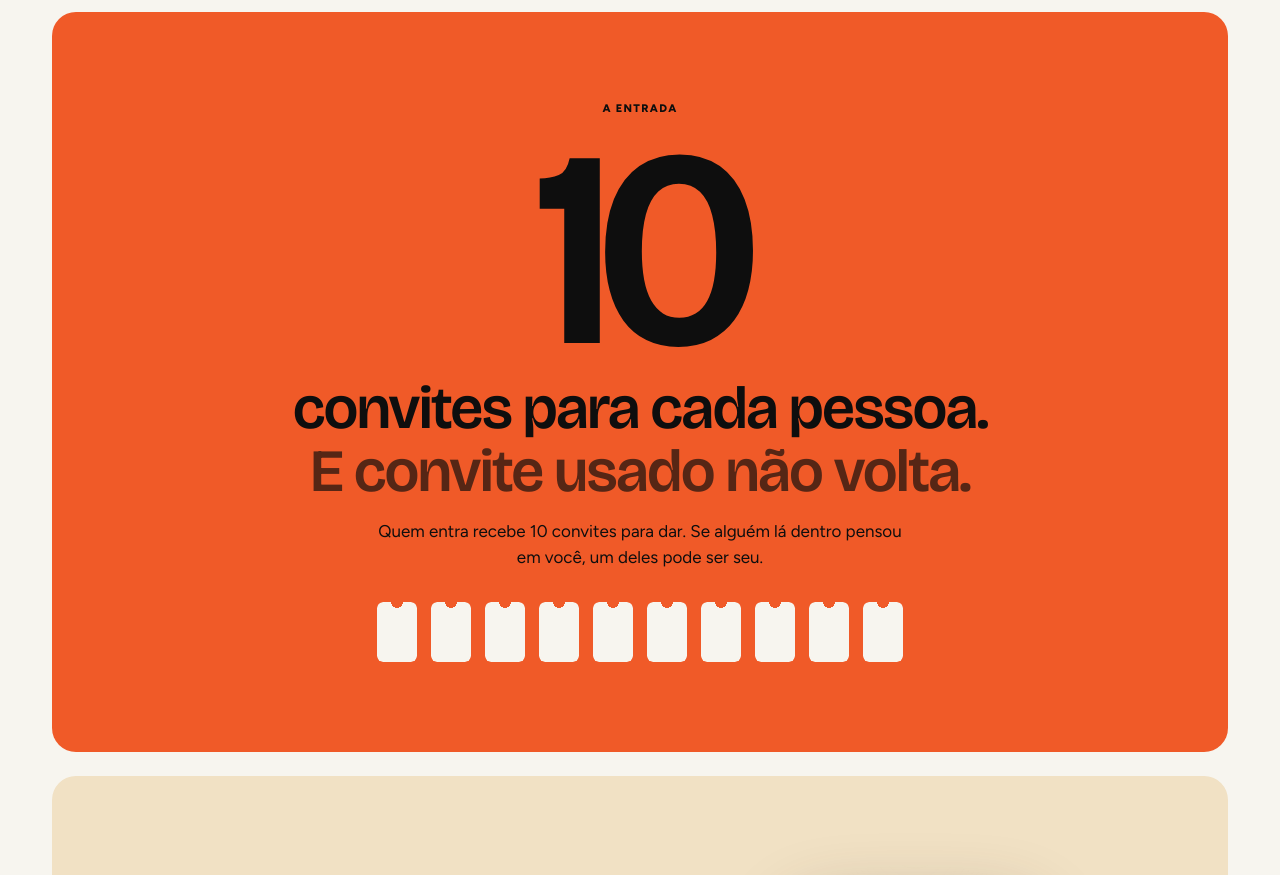
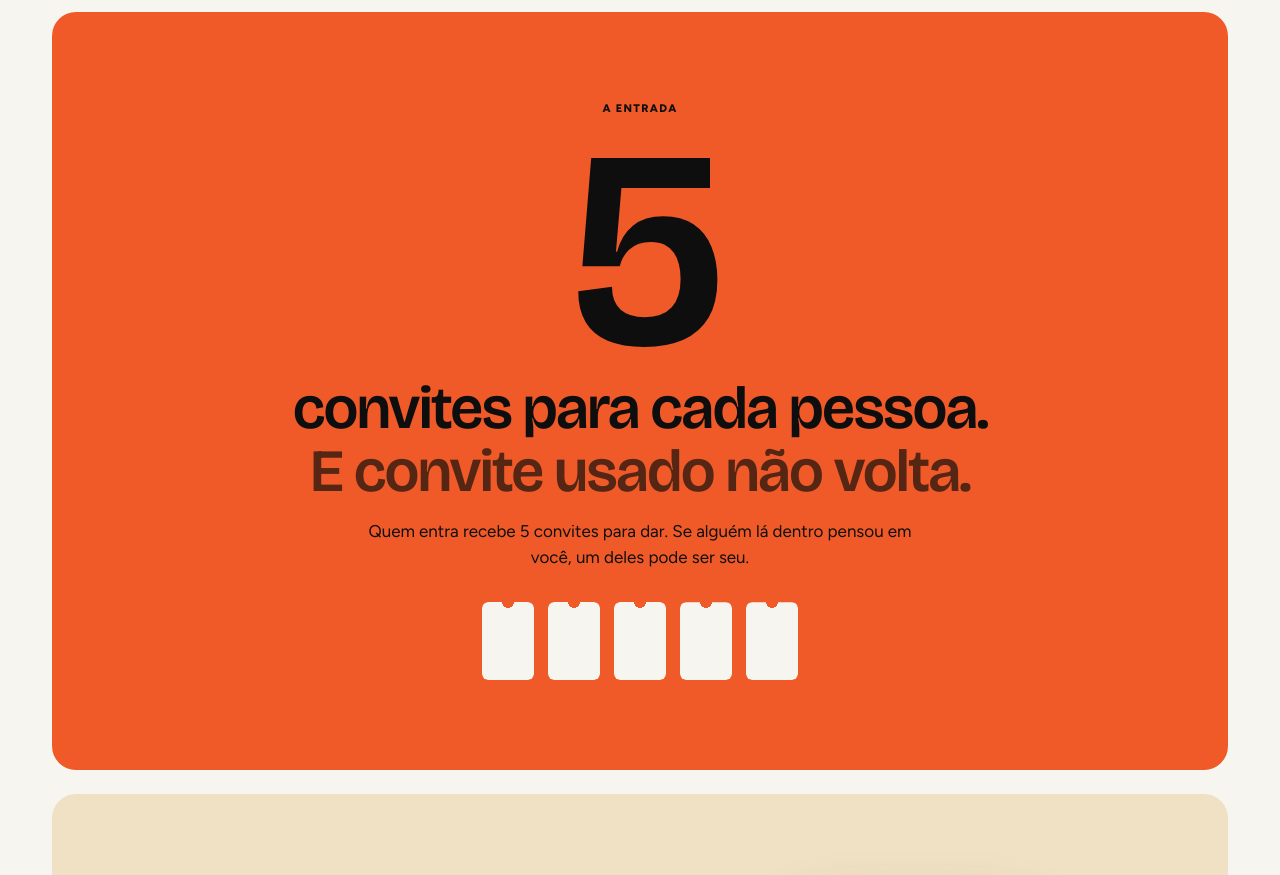
Before and after one commit to GuiMalassise/psshroom-site, a plain HTML site: page index.html in a window 1280 px wide. Shown: the part 5740-6615 px from the top of the page. Drawn offline with Linux system fonts and the light colour scheme.

Commit message:
Site: 5 convites por pessoa e bilhetes que rasgam (psshroom 14486f1)
Co-Authored-By: Claude Opus 5.5 <noreply@anthropic.com>

```diff
--- a/estilo.css
+++ b/estilo.css
@@ -167,18 +167,33 @@ mark { padding: 0 var(--espaco-1); border-radius: var(--raio-tag); background: v
 .de-fora h2, .convites h2 { margin: var(--espaco-2) 0 var(--espaco-4); font-size: clamp(34px, 4.7vw, 60px); line-height: 1.04; letter-spacing: -.03em; }
 .vidro p:not(.sobrelinha) { font-size: 17px; line-height: 26px; }
 
-/* Os 10 convites: a faixa forte da página. Texto sobre laranja é sempre preto. */
+/* Os 5 convites: a faixa forte da página. Texto sobre laranja é sempre preto. */
 .convites { margin-top: var(--espaco-6); padding: clamp(48px, 7vw, 104px) clamp(24px, 6vw, 96px); border-radius: var(--raio-painel); background: var(--laranja); color: var(--texto-sobre-acento); text-align: center; }
 .convites .sobrelinha { color: var(--texto-sobre-acento); }
 .convites .numero { display: block; font-size: clamp(140px, 22vw, 280px); line-height: .9; letter-spacing: -.06em; }
 .convites p:not(.sobrelinha) { max-width: 32em; margin-inline: auto; font-size: 17px; line-height: 26px; }
 .bilhetes { display: flex; flex-wrap: wrap; justify-content: center; gap: clamp(8px, 1.5vw, 14px); margin: var(--espaco-8) 0 0; padding: 0; list-style: none; }
-.bilhetes li { width: clamp(26px, 3.4vw, 40px); aspect-ratio: 2 / 3; border-radius: 6px; background: var(--off-white); -webkit-mask: radial-gradient(circle 6px at 50% 0, transparent 95%, var(--preto-quente)); mask: radial-gradient(circle 6px at 50% 0, transparent 95%, var(--preto-quente)); }
-/* Com a rolagem, sete bilhetes são usados, um de cada vez; sobram três. */
+.bilhetes li { position: relative; width: clamp(34px, 4.4vw, 52px); aspect-ratio: 2 / 3; }
+.bilhetes span { position: absolute; inset: 0; border-radius: 6px; background: var(--off-white); -webkit-mask: radial-gradient(circle 6px at 50% 0, transparent 95%, var(--preto-quente)); mask: radial-gradient(circle 6px at 50% 0, transparent 95%, var(--preto-quente)); }
+/* Cada bilhete são duas metades com o corte em zigue-zague; a de cima passa um pouco da linha, para o bilhete inteiro
+   não mostrar emenda. */
+.bilhetes span:first-child { transform-origin: 0 50%; clip-path: polygon(0 0, 100% 0, 100% 54%, 85% 48%, 70% 58%, 55% 49%, 40% 59%, 25% 50%, 10% 58%, 0 52%); }
+.bilhetes span:last-child { transform-origin: 100% 50%; clip-path: polygon(0 50%, 10% 56%, 25% 48%, 40% 57%, 55% 47%, 70% 56%, 85% 46%, 100% 52%, 100% 100%, 0 100%); }
+/* Três bilhetes já usados aparecem rasgados; sobram dois. Com a rolagem (onde o navegador permite e a pessoa não
+   pediu menos movimento), eles rasgam um de cada vez. */
+.bilhetes li[style] span { opacity: .3; }
+.bilhetes li[style] span:first-child { translate: -4px -7px; rotate: -14deg; }
+.bilhetes li[style] span:last-child { translate: 4px 9px; rotate: 11deg; }
 @supports (animation-timeline: view()) {
-  .convites { view-timeline: --convites; }
-  .bilhetes li[style] { animation: usa linear both; animation-timeline: --convites; animation-range: cover calc(32% + var(--i) * 4%) cover calc(35% + var(--i) * 4%); }
-  @keyframes usa { to { opacity: .22; scale: .85; translate: 0 6px; } }
+  @media (prefers-reduced-motion: no-preference) {
+    /* A linha do tempo é a dos próprios bilhetes: eles rasgam enquanto sobem da parte de baixo da tela até o meio. */
+    .bilhetes { view-timeline: --bilhetes; }
+    .bilhetes li[style] span { animation: linear both; animation-timeline: --bilhetes; animation-range: contain calc(15% + var(--i) * 13%) contain calc(28% + var(--i) * 13%); }
+    .bilhetes li[style] span:first-child { animation-name: rasga-cima; }
+    .bilhetes li[style] span:last-child { animation-name: rasga-baixo; }
+    @keyframes rasga-cima { from { opacity: 1; translate: 0 0; rotate: 0deg; } 35% { opacity: 1; translate: 0 0; rotate: -3deg; } }
+    @keyframes rasga-baixo { from { opacity: 1; translate: 0 0; rotate: 0deg; } 35% { opacity: 1; translate: 0 0; rotate: 2deg; } }
+  }
 }
 
 /* Fechamento */
--- a/index.html
+++ b/index.html
@@ -19,7 +19,7 @@
 <meta property="og:image:height" content="630">
 <meta property="og:image:alt" content="Psshroom. Nem todo mundo vai entrar. Só por convite.">
 <meta name="twitter:card" content="summary_large_image">
-<link rel="stylesheet" href="/estilo.css?v=83951056">
+<link rel="stylesheet" href="/estilo.css?v=6aea6741">
 </head>
 <body>
 <header class="topo">
@@ -276,9 +276,9 @@
 
 <section class="convites">
 <p class="sobrelinha">A entrada</p>
-<h2><span class="numero">10</span> convites para cada pessoa.<br><span class="apagado">E convite usado não volta.</span></h2>
-<p>Quem entra recebe 10 convites para dar. Se alguém lá dentro pensou em você, um deles pode ser seu.</p>
-<ol class="bilhetes" aria-hidden="true"><li style="--i:0"></li><li style="--i:1"></li><li style="--i:2"></li><li style="--i:3"></li><li style="--i:4"></li><li style="--i:5"></li><li style="--i:6"></li><li></li><li></li><li></li></ol>
+<h2><span class="numero">5</span> convites para cada pessoa.<br><span class="apagado">E convite usado não volta.</span></h2>
+<p>Quem entra recebe 5 convites para dar. Se alguém lá dentro pensou em você, um deles pode ser seu.</p>
+<ol class="bilhetes" aria-hidden="true"><li style="--i:0"><span></span><span></span></li><li style="--i:1"><span></span><span></span></li><li style="--i:2"><span></span><span></span></li><li><span></span><span></span></li><li><span></span><span></span></li></ol>
 </section>
 
 <section class="secao secao-ambar">
```
Also changed, not shown: 404.html (+1 -1 lines), lista/confirmar/index.html (+1 -1 lines), suporte/index.html (+1 -1 lines).
